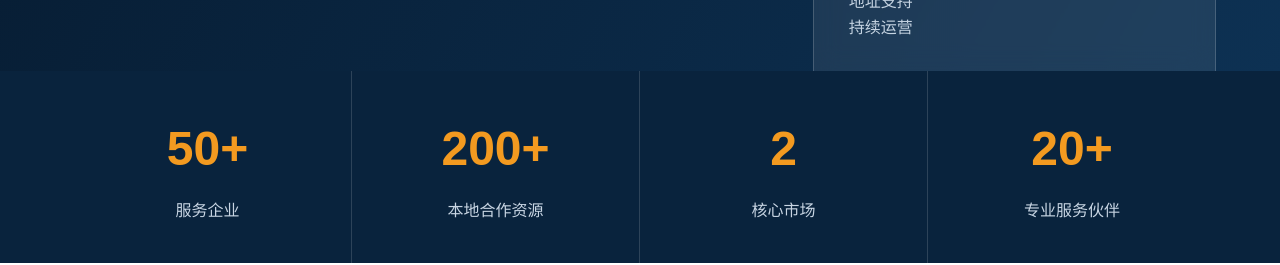
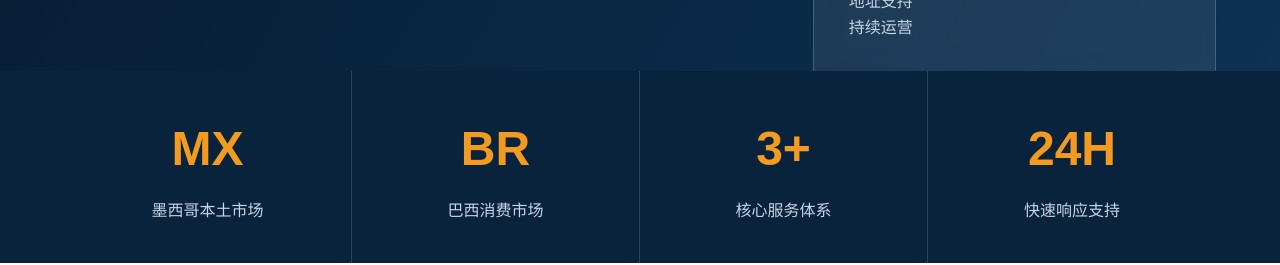
Before and after one commit to yesblue8899-sketch/huadao-website, a plain HTML site: page index.html in a window 1280 px wide. Shown: the part 689-954 px from the top of the page. Drawn offline with Linux system fonts and the light colour scheme.

Commit message:
update homepage stats

```diff
--- a/index.html
+++ b/index.html
@@ -347,6 +347,9 @@ TikTok Shop<br>
 <section class="stats">
 
 
+<section class="stats">
+
+
 <div class="container stats-grid">
 
 
@@ -356,19 +359,20 @@ TikTok Shop<br>
 
 <h2>
 
-50+
+MX
 
 </h2>
 
 
 <p>
 
-服务企业
-
-</p>
-
-
-</div>
+墨西哥本土市场
+
+</p>
+
+
+</div>
+
 
 
 
@@ -378,19 +382,20 @@ TikTok Shop<br>
 
 <h2>
 
-200+
+BR
 
 </h2>
 
 
 <p>
 
-本地合作资源
-
-</p>
-
-
-</div>
+巴西消费市场
+
+</p>
+
+
+</div>
+
 
 
 
@@ -400,19 +405,20 @@ TikTok Shop<br>
 
 <h2>
 
-2
+3+
 
 </h2>
 
 
 <p>
 
-核心市场
-
-</p>
-
-
-</div>
+核心服务体系
+
+</p>
+
+
+</div>
+
 
 
 
@@ -422,14 +428,14 @@ TikTok Shop<br>
 
 <h2>
 
-20+
+24H
 
 </h2>
 
 
 <p>
 
-专业服务伙伴
+快速响应支持
 
 </p>
 
@@ -442,7 +448,6 @@ TikTok Shop<br>
 
 
 </section>
-
 
 
 
```
